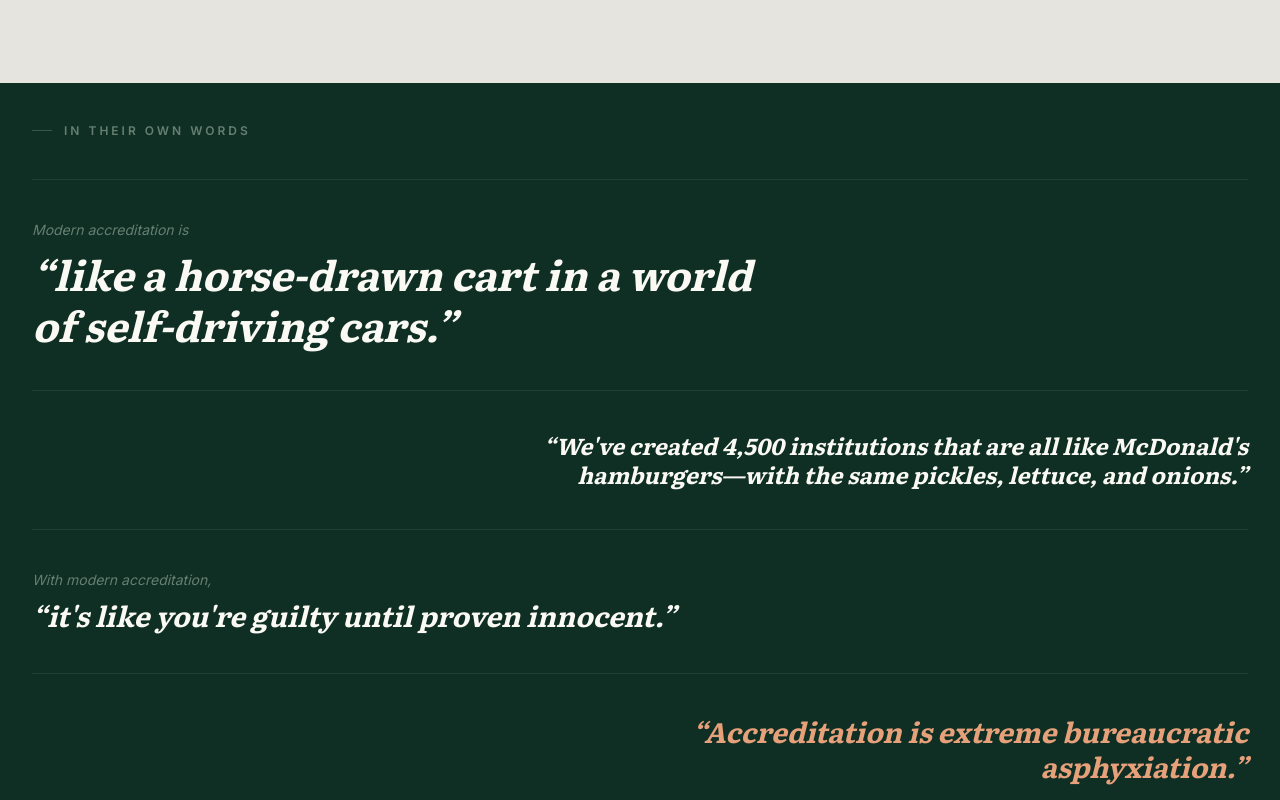
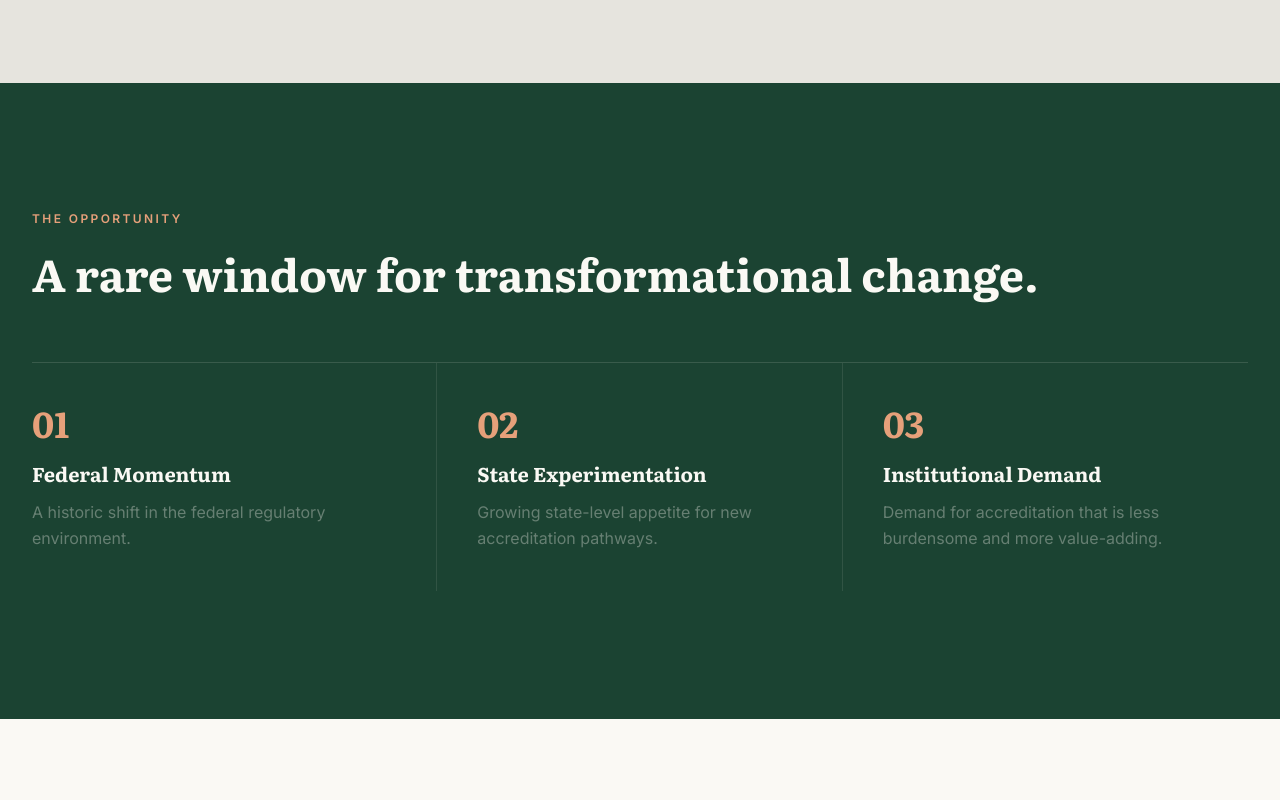
Before and after one commit to dlaurentin-libertyventures/gap_website, a Next.js app: page / in a window 1280 px wide. Shown: the part 3120-3920 px from the top of the page. Built offline with nearby package versions, Linux system fonts and the light colour scheme.

Commit message:
Remove QuotesInterlude section from the homepage and update SiteFooter logo with new dimensions and styling. Clean up unused imports in page.tsx.

```diff
--- a/src/app/page.tsx
+++ b/src/app/page.tsx
@@ -3,7 +3,6 @@ import { SiteFooter } from "@/components/layout/SiteFooter";
 import { HeroSection } from "@/components/sections/HeroSection";
 import { EditorialStatement } from "@/components/sections/EditorialStatement";
 import { ProblemSection } from "@/components/sections/ProblemSection";
-import { QuotesInterlude } from "@/components/sections/QuotesInterlude";
 import { OpportunitySection } from "@/components/sections/OpportunitySection";
 import { VisionSection } from "@/components/sections/VisionSection";
 import { AboutSection } from "@/components/sections/AboutSection";
@@ -21,7 +20,6 @@ export default function Home() {
         <EditorialStatement />
         <ProblemSection />
         <ReportCTA />
-        <QuotesInterlude />
         <OpportunitySection />
         <VisionSection />
         <AboutSection />
--- a/src/components/layout/SiteFooter.tsx
+++ b/src/components/layout/SiteFooter.tsx
@@ -16,20 +16,13 @@ export function SiteFooter() {
       <div className="max-w-[1280px] mx-auto px-4 sm:px-6 lg:px-8 py-14">
         <div className="grid grid-cols-1 md:grid-cols-12 gap-10">
           <div className="md:col-span-4">
-            <Link href="/" className="inline-flex items-center gap-3 mb-4">
-              <Image
-                src="/logos/gap-working-logo-mark-ivory.png"
-                alt="GAP"
-                width={32}
-                height={32}
-                className="h-8 w-auto"
-              />
+            <Link href="/" className="inline-block mb-4">
               <Image
                 src="/logos/gap-working-logo-ivory.png"
                 alt="Global Accreditation Project"
-                width={160}
-                height={32}
-                className="h-7 w-auto"
+                width={560}
+                height={112}
+                className="h-20 sm:h-24 w-auto max-w-full"
               />
             </Link>
             <a
@@ -68,16 +61,6 @@ export function SiteFooter() {
                   Privacy Policy
                 </Link>
               </li>
-              <li>
-                <Link
-                  href={siteConfig.giveButter.url}
-                  target="_blank"
-                  rel="noopener noreferrer"
-                  className="font-sans text-sm text-clay hover:text-ivory transition-colors"
-                >
-                  Support GAP →
-                </Link>
-              </li>
             </ul>
           </div>
         </div>
--- a/src/components/sections/QuotesInterlude.tsx
+++ /dev/null
@@ -1,86 +0,0 @@
-"use client";
-import { motion } from "framer-motion";
-
-const quotes = [
-  {
-    text: "like a horse-drawn cart in a world of self-driving cars.",
-    prefix: "Modern accreditation is",
-    align: "left",
-    size: "xl",
-    color: "ivory",
-  },
-  {
-    text: "We've created 4,500 institutions that are all like McDonald's hamburgers—with the same pickles, lettuce, and onions.",
-    prefix: null,
-    align: "right",
-    size: "md",
-    color: "ivory",
-  },
-  {
-    text: "it's like you're guilty until proven innocent.",
-    prefix: "With modern accreditation,",
-    align: "left",
-    size: "lg",
-    color: "ivory",
-  },
-  {
-    text: "Accreditation is extreme bureaucratic asphyxiation.",
-    prefix: null,
-    align: "right",
-    size: "lg",
-    color: "clay",
-  },
-];
-
-const sizeMap = {
-  xl: "clamp(1.75rem, 3.2vw, 2.75rem)",
-  lg: "clamp(1.35rem, 2.2vw, 2rem)",
-  md: "clamp(1.1rem, 1.8vw, 1.5rem)",
-};
-
-export function QuotesInterlude() {
-  return (
-    <section className="bg-dark-green">
-      <div className="max-w-[1280px] mx-auto px-4 sm:px-6 lg:px-8">
-
-        {/* Section label */}
-        <div className="py-10 border-b border-pine/20 flex items-center gap-3">
-          <div className="w-5 h-px bg-pine/50" aria-hidden="true" />
-          <p className="font-sans text-xs font-semibold uppercase tracking-[0.25em] text-pine">
-            In their own words
-          </p>
-        </div>
-
-        {/* Quote rows */}
-        {quotes.map((q, i) => (
-          <motion.div
-            key={i}
-            initial={{ opacity: 0, y: 16 }}
-            whileInView={{ opacity: 1, y: 0 }}
-            viewport={{ once: true }}
-            transition={{ duration: 0.6, delay: i * 0.08 }}
-            className={`py-10 border-b border-pine/20 flex ${
-              q.align === "right" ? "justify-end" : "justify-start"
-            }`}
-          >
-            <div className={`max-w-3xl ${q.align === "right" ? "text-right" : "text-left"}`}>
-              {q.prefix && (
-                <p className="font-sans text-pine text-sm italic mb-2">
-                  {q.prefix}
-                </p>
-              )}
-              <p
-                className={`font-display font-bold leading-tight italic ${
-                  q.color === "clay" ? "text-clay" : "text-ivory"
-                }`}
-                style={{ fontSize: sizeMap[q.size as keyof typeof sizeMap] }}
-              >
-                &ldquo;{q.text}&rdquo;
-              </p>
-            </div>
-          </motion.div>
-        ))}
-      </div>
-    </section>
-  );
-}
```
